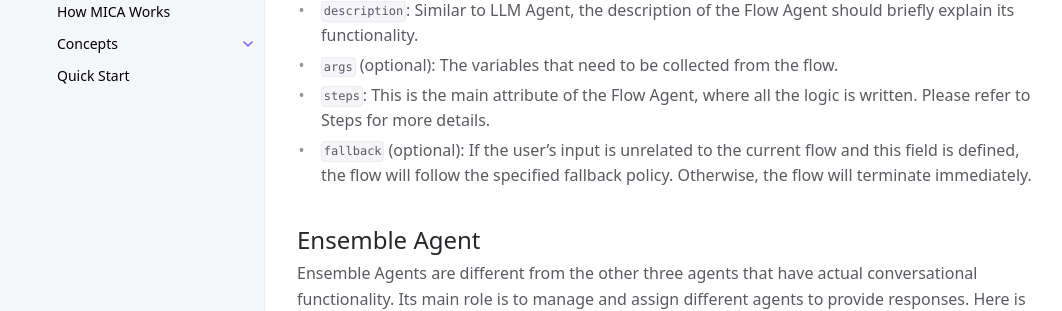
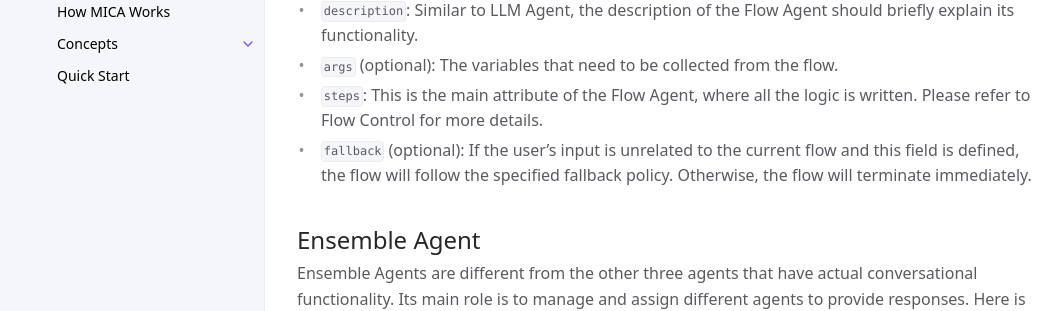
Before and after one commit to Mica-labs/Mica-labs.github.io, a Jekyll site: the page built from docs/concepts/agent/index.md, in a window 1280 px wide and 900 px high, scrolled down 3602 px. Shown: the part 176-487 px from the top of the window, without its empty margins (107-1169 px from the left). Built offline with Jekyll 4.4.1, drawn with Linux system fonts in a browser that asks for light colours; cached includes are drawn as plain includes.

Commit message:
Update index.md

```diff
--- a/docs/concepts/agent/index.md
+++ b/docs/concepts/agent/index.md
@@ -117,7 +117,7 @@ A Flow Agent typically has the following attributes:
 
 - `description`: Similar to LLM Agent, the description of the Flow Agent should briefly explain its functionality.
 - `args` (optional): The variables that need to be collected from the flow.
-- `steps`: This is the main attribute of the Flow Agent, where all the logic is written.  Please refer to Steps for more details.
+- `steps`: This is the main attribute of the Flow Agent, where all the logic is written.  Please refer to Flow Control for more details.
 - `fallback` (optional): If the user’s input is unrelated to the current flow and this field is defined, the flow will follow the specified fallback policy. Otherwise, the flow will terminate immediately.
 
 ## Ensemble Agent
```
